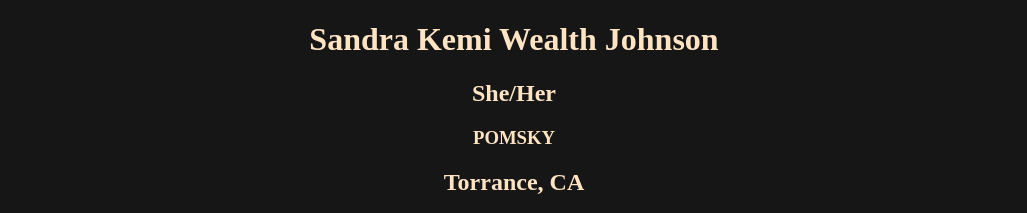
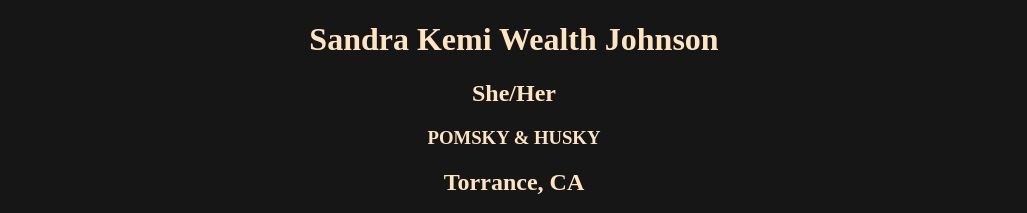
Before and after one commit to kemiwealth/Test, a plain HTML site: page index.html in a window 1280 px wide. Shown: the top 213 px of the page, without its empty margins (126-1153 px from the left). Drawn offline with Linux system fonts and the light colour scheme; a script that the page names is missing.

Commit message:
added my favorite animals

```diff
--- a/index.html
+++ b/index.html
@@ -13,7 +13,7 @@
     <header>
       <h1>Sandra Kemi Wealth Johnson</h1>
       <h2>She/Her</h2>
-      <h3>POMSKY</h3>
+      <h3>POMSKY & HUSKY</h3>
     </header>
     <h2>Torrance, CA</h2>
     <section>
```
